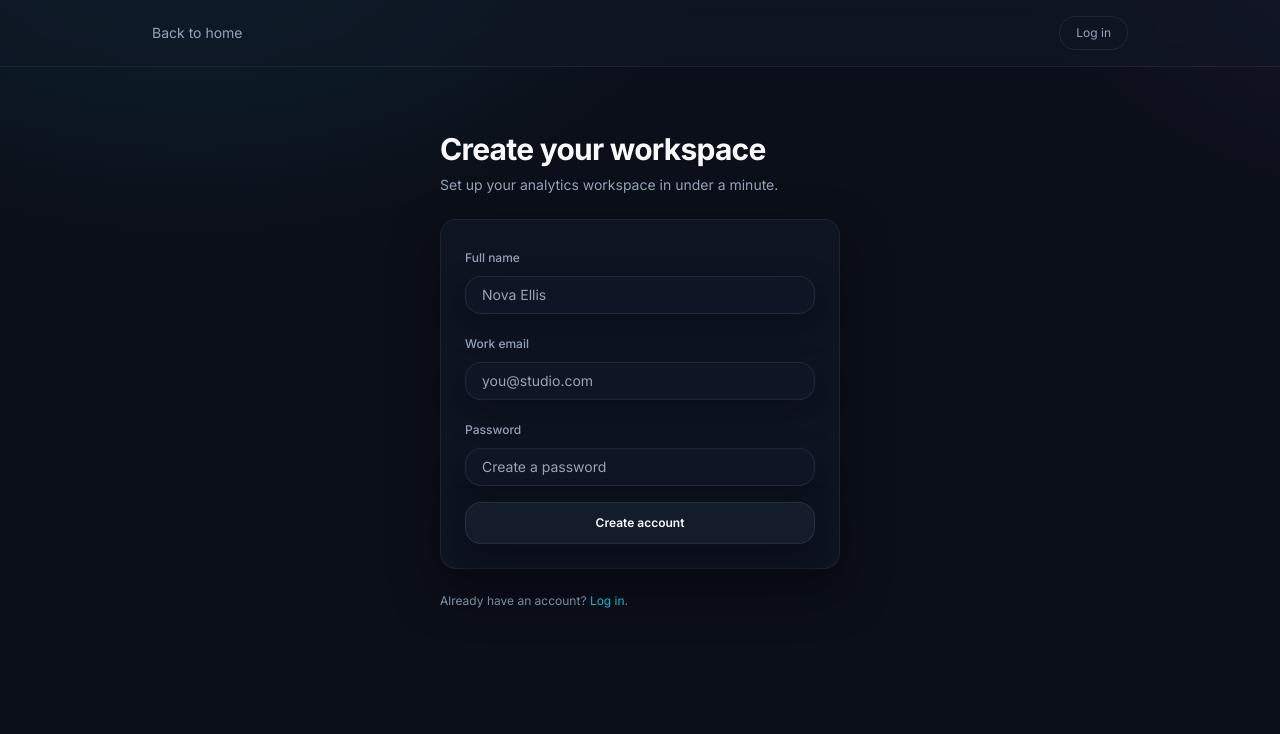
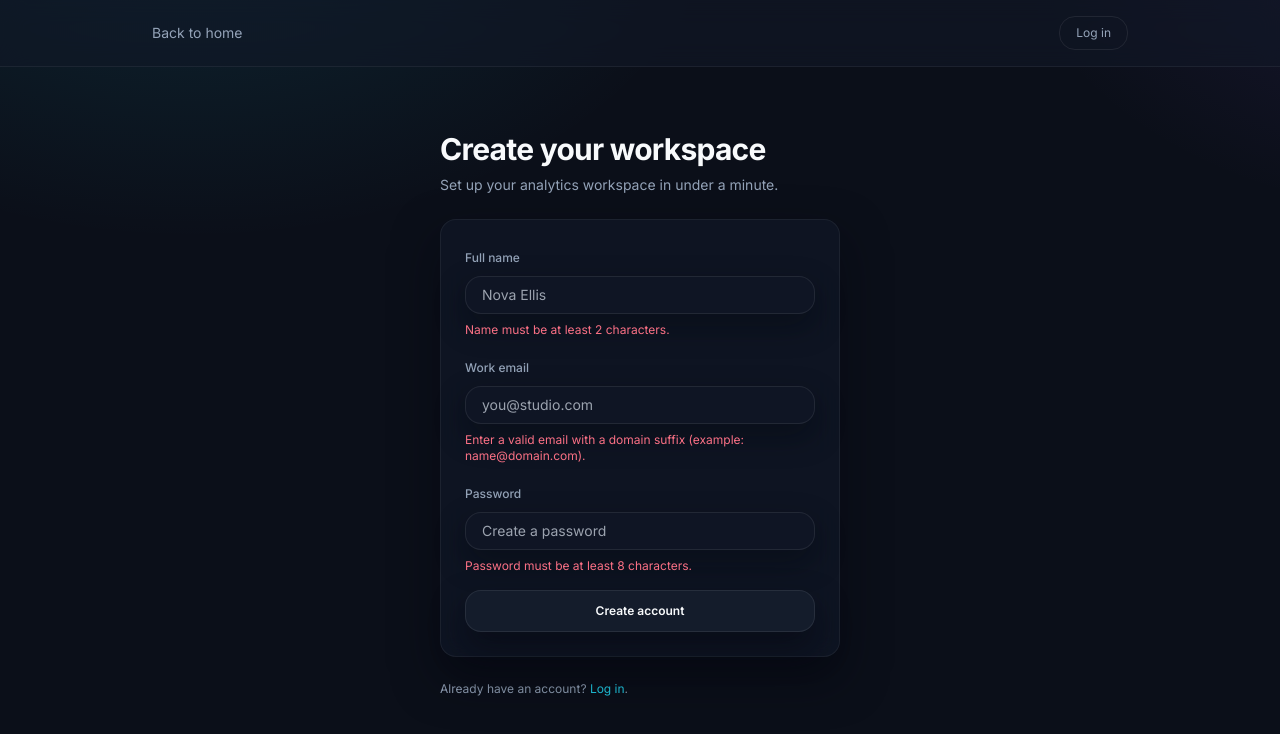
Before and after one commit to aniketh-shrivastav/Rag-chatbot, a Next.js app: page /signup in a window 1280 px wide. Shown: the top 734 px of the page. Built offline with nearby package versions, Linux system fonts and the light colour scheme.

Commit message:
Stronger email validation

```diff
--- a/src/app/login/page.tsx
+++ b/src/app/login/page.tsx
@@ -44,11 +44,21 @@ export default function LoginPage() {
                 name="email"
                 type="email"
                 required
+                pattern="^[a-zA-Z0-9._%+-]+@[a-zA-Z0-9.-]+\.[A-Za-z]{2,}$"
+                title="Use a valid email like name@domain.com"
                 autoComplete="email"
                 inputMode="email"
+                aria-describedby="email-error"
                 placeholder="you@studio.com"
-                className="mt-2 w-full rounded-2xl border border-[rgba(255,255,255,0.08)] bg-[rgb(var(--panel)/0.65)] px-4 py-2 text-sm text-[rgb(var(--text-primary))] shadow-[0_12px_30px_rgba(5,8,16,0.45)] focus:border-[rgba(34,211,238,0.4)] focus:outline-none focus:ring-2 focus:ring-[rgba(34,211,238,0.2)]"
+                className="peer mt-2 w-full rounded-2xl border border-[rgba(255,255,255,0.08)] bg-[rgb(var(--panel)/0.65)] px-4 py-2 text-sm text-[rgb(var(--text-primary))] shadow-[0_12px_30px_rgba(5,8,16,0.45)] focus:border-[rgba(34,211,238,0.4)] focus:outline-none focus:ring-2 focus:ring-[rgba(34,211,238,0.2)] focus:invalid:border-rose-400 focus:invalid:ring-rose-400/30"
               />
+              <p
+                id="email-error"
+                className="mt-2 text-xs text-rose-400 opacity-0 transition peer-invalid:opacity-100 peer-placeholder-shown:opacity-0"
+              >
+                Enter a valid email with a domain suffix (example:
+                name@domain.com).
+              </p>
             </div>
             <div>
               <label
@@ -64,9 +74,16 @@ export default function LoginPage() {
                 required
                 minLength={8}
                 autoComplete="current-password"
+                aria-describedby="password-error"
                 placeholder="Enter your password"
-                className="mt-2 w-full rounded-2xl border border-[rgba(255,255,255,0.08)] bg-[rgb(var(--panel)/0.65)] px-4 py-2 text-sm text-[rgb(var(--text-primary))] shadow-[0_12px_30px_rgba(5,8,16,0.45)] focus:border-[rgba(34,211,238,0.4)] focus:outline-none focus:ring-2 focus:ring-[rgba(34,211,238,0.2)]"
+                className="peer mt-2 w-full rounded-2xl border border-[rgba(255,255,255,0.08)] bg-[rgb(var(--panel)/0.65)] px-4 py-2 text-sm text-[rgb(var(--text-primary))] shadow-[0_12px_30px_rgba(5,8,16,0.45)] focus:border-[rgba(34,211,238,0.4)] focus:outline-none focus:ring-2 focus:ring-[rgba(34,211,238,0.2)] focus:invalid:border-rose-400 focus:invalid:ring-rose-400/30"
               />
+              <p
+                id="password-error"
+                className="mt-2 text-xs text-rose-400 opacity-0 transition peer-invalid:opacity-100 peer-placeholder-shown:opacity-0"
+              >
+                Password must be at least 8 characters.
+              </p>
             </div>
             <button
               type="submit"
--- a/src/app/signup/page.tsx
+++ b/src/app/signup/page.tsx
@@ -46,9 +46,16 @@ export default function SignupPage() {
                 required
                 minLength={2}
                 autoComplete="name"
+                aria-describedby="name-error"
                 placeholder="Nova Ellis"
-                className="mt-2 w-full rounded-2xl border border-[rgba(255,255,255,0.08)] bg-[rgb(var(--panel)/0.65)] px-4 py-2 text-sm text-[rgb(var(--text-primary))] shadow-[0_12px_30px_rgba(5,8,16,0.45)] focus:border-[rgba(34,211,238,0.4)] focus:outline-none focus:ring-2 focus:ring-[rgba(34,211,238,0.2)]"
+                className="peer mt-2 w-full rounded-2xl border border-[rgba(255,255,255,0.08)] bg-[rgb(var(--panel)/0.65)] px-4 py-2 text-sm text-[rgb(var(--text-primary))] shadow-[0_12px_30px_rgba(5,8,16,0.45)] focus:border-[rgba(34,211,238,0.4)] focus:outline-none focus:ring-2 focus:ring-[rgba(34,211,238,0.2)] focus:invalid:border-rose-400 focus:invalid:ring-rose-400/30"
               />
+              <p
+                id="name-error"
+                className="mt-2 text-xs text-rose-400 opacity-0 transition peer-invalid:opacity-100 peer-placeholder-shown:opacity-0"
+              >
+                Name must be at least 2 characters.
+              </p>
             </div>
             <div>
               <label
@@ -62,11 +69,21 @@ export default function SignupPage() {
                 name="email"
                 type="email"
                 required
+                pattern="^[a-zA-Z0-9._%+-]+@[a-zA-Z0-9.-]+\.[A-Za-z]{2,}$"
+                title="Use a valid email like name@domain.com"
                 autoComplete="email"
                 inputMode="email"
+                aria-describedby="email-error"
                 placeholder="you@studio.com"
-                className="mt-2 w-full rounded-2xl border border-[rgba(255,255,255,0.08)] bg-[rgb(var(--panel)/0.65)] px-4 py-2 text-sm text-[rgb(var(--text-primary))] shadow-[0_12px_30px_rgba(5,8,16,0.45)] focus:border-[rgba(34,211,238,0.4)] focus:outline-none focus:ring-2 focus:ring-[rgba(34,211,238,0.2)]"
+                className="peer mt-2 w-full rounded-2xl border border-[rgba(255,255,255,0.08)] bg-[rgb(var(--panel)/0.65)] px-4 py-2 text-sm text-[rgb(var(--text-primary))] shadow-[0_12px_30px_rgba(5,8,16,0.45)] focus:border-[rgba(34,211,238,0.4)] focus:outline-none focus:ring-2 focus:ring-[rgba(34,211,238,0.2)] focus:invalid:border-rose-400 focus:invalid:ring-rose-400/30"
               />
+              <p
+                id="email-error"
+                className="mt-2 text-xs text-rose-400 opacity-0 transition peer-invalid:opacity-100 peer-placeholder-shown:opacity-0"
+              >
+                Enter a valid email with a domain suffix (example:
+                name@domain.com).
+              </p>
             </div>
             <div>
               <label
@@ -82,9 +99,16 @@ export default function SignupPage() {
                 required
                 minLength={8}
                 autoComplete="new-password"
+                aria-describedby="password-error"
                 placeholder="Create a password"
-                className="mt-2 w-full rounded-2xl border border-[rgba(255,255,255,0.08)] bg-[rgb(var(--panel)/0.65)] px-4 py-2 text-sm text-[rgb(var(--text-primary))] shadow-[0_12px_30px_rgba(5,8,16,0.45)] focus:border-[rgba(34,211,238,0.4)] focus:outline-none focus:ring-2 focus:ring-[rgba(34,211,238,0.2)]"
+                className="peer mt-2 w-full rounded-2xl border border-[rgba(255,255,255,0.08)] bg-[rgb(var(--panel)/0.65)] px-4 py-2 text-sm text-[rgb(var(--text-primary))] shadow-[0_12px_30px_rgba(5,8,16,0.45)] focus:border-[rgba(34,211,238,0.4)] focus:outline-none focus:ring-2 focus:ring-[rgba(34,211,238,0.2)] focus:invalid:border-rose-400 focus:invalid:ring-rose-400/30"
               />
+              <p
+                id="password-error"
+                className="mt-2 text-xs text-rose-400 opacity-0 transition peer-invalid:opacity-100 peer-placeholder-shown:opacity-0"
+              >
+                Password must be at least 8 characters.
+              </p>
             </div>
             <button
               type="submit"
```
Also changed, not shown: 2 other files (tests, documents, lock files or other folders).
